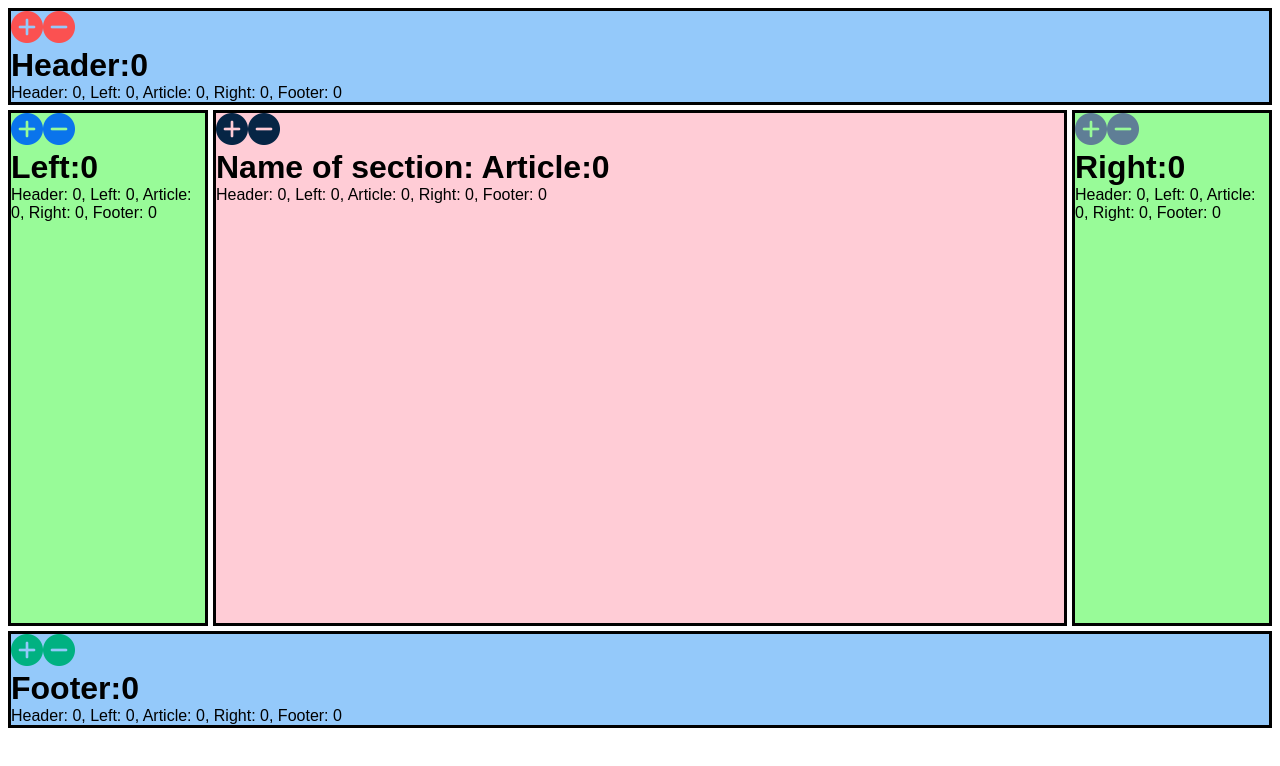
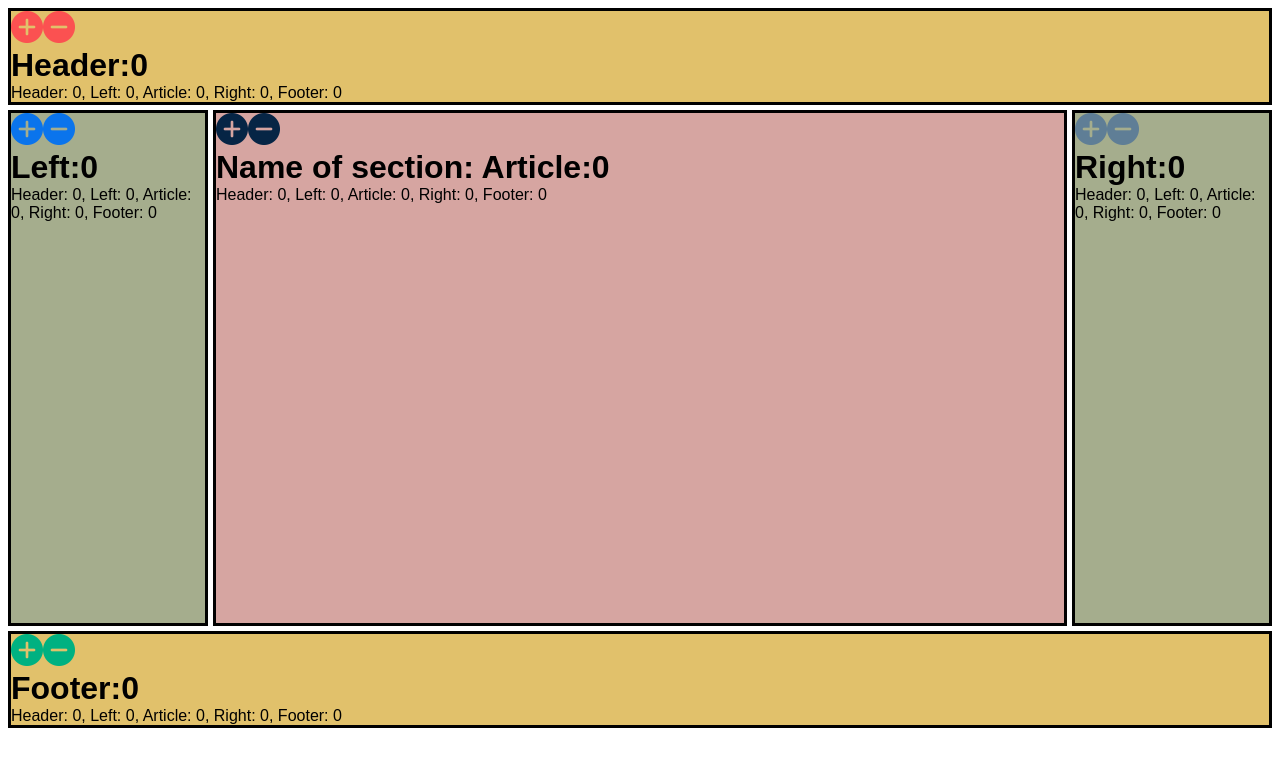
Before and after one commit to KerriRentmeester/holygrail, a website: page public/index.html in a window 1280 px wide. Drawn offline with nearby package versions, Linux system fonts and the light colour scheme; no server answers.

Commit message:
updated styles & something else

```diff
--- a/public/styles.css
+++ b/public/styles.css
@@ -14,14 +14,14 @@ header, aside, article, footer{
     font-size: 1em;
 }
 aside{  /* left and rt sides styles equally */
-  background: #98FB98;
+  background: #a5ad8d;
 }
 article{
-  background: #FFCCD6;
+  background: #d6a5a1;
 }
 header, footer{
   grid-column: 1 / 4;
-  background: #94C9FA;
+  background: #e1c16b;
 }
 
 body{
```
